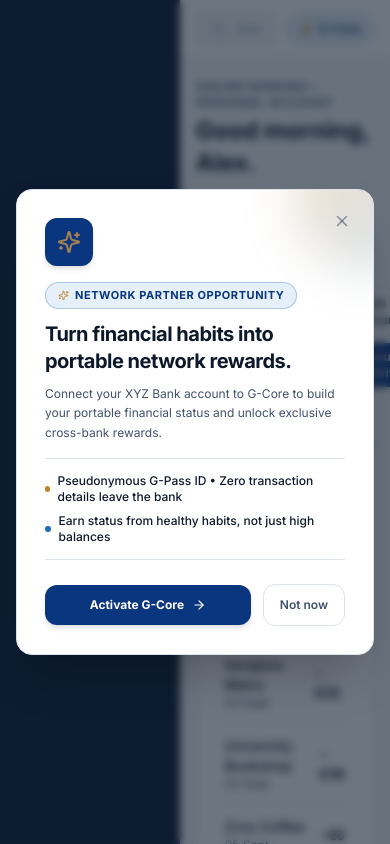
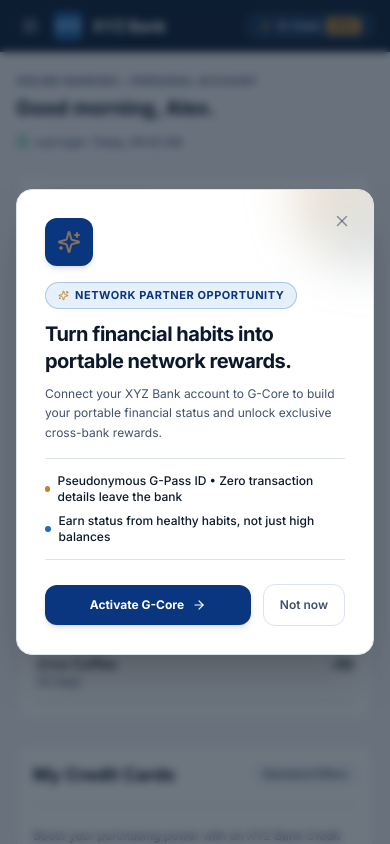
Before and after one commit to kantimohanthy/5-merit-loyalty-mvp, a Next.js app: page /bank in a window 390 px wide. Shown: the top 844 px of the page. Built offline with nearby package versions, Linux system fonts and the light colour scheme.

Commit message:
more changes for the small devices

```diff
--- a/app/bank/page.tsx
+++ b/app/bank/page.tsx
@@ -98,15 +98,15 @@
   const recentTransactions = transactions.slice(0, 5);
 
   return (
-    <div className="flex min-h-screen bg-xyz-surface text-xyz-ink">
-      {/* Fixed Left Sidebar */}
+    <div className="flex flex-col lg:flex-row min-h-screen bg-xyz-surface text-xyz-ink w-full max-w-full overflow-x-hidden">
+      {/* Sidebar Component (Includes Compact Top Header on < lg, Hidden Sidebar Drawer on < lg when closed, Sticky Sidebar on >= lg) */}
       <BankSidebar onNavigateToTransactions={scrollToTransactions} />
 
-      {/* Main Content Area */}
-      <div className="flex min-h-screen flex-1 flex-col min-w-0">
-        {/* Top Header / Search Row */}
-        <header className="border-b border-xyz-border bg-white px-4 py-3 sm:px-6 sm:py-3.5 shadow-2xs">
-          <div className="mx-auto flex max-w-6xl items-center justify-between gap-3">
+      {/* Main Content Area: 100% width on mobile, zero left margin or padding offsets */}
+      <div className="flex min-h-screen flex-1 flex-col min-w-0 w-full max-w-full">
+        {/* Desktop Top Header / Search Row (HIDDEN ON MOBILE < lg) */}
+        <header className="hidden lg:block border-b border-xyz-border bg-white px-6 py-3.5 shadow-2xs">
+          <div className="mx-auto flex max-w-6xl items-center justify-between gap-4">
             {/* Search Input */}
             <div className="relative flex-1 max-w-md">
               <Search
@@ -116,14 +116,14 @@
               <input
                 type="text"
                 readOnly
-                placeholder="Search XYZ Bank..."
-                className="w-full rounded-lg border border-xyz-border bg-xyz-surface pl-10 pr-3 py-2 text-xs text-xyz-ink placeholder:text-xyz-ink-soft/60 focus:outline-none focus:border-xyz-accent cursor-pointer"
+                placeholder="Search XYZ Bank Online..."
+                className="w-full rounded-lg border border-xyz-border bg-xyz-surface pl-10 pr-4 py-2 text-xs text-xyz-ink placeholder:text-xyz-ink-soft/60 focus:outline-none focus:border-xyz-accent cursor-pointer"
               />
             </div>
 
             {/* Account Tier Badge & G-Core Quick Link */}
-            <div className="flex items-center gap-2 sm:gap-3 shrink-0">
-              <div className="hidden md:inline-flex items-center gap-1.5 rounded-full border border-xyz-border bg-xyz-surface px-3 py-1 text-xs font-medium text-xyz-ink-soft">
+            <div className="flex items-center gap-3">
+              <div className="inline-flex items-center gap-1.5 rounded-full border border-xyz-border bg-xyz-surface px-3 py-1 text-xs font-medium text-xyz-ink-soft">
                 <Shield size={13} className="text-xyz-accent" />
                 <span>
                   Tier: <strong className="text-xyz-ink font-semibold">{status.tier} Member</strong>
@@ -132,11 +132,11 @@
 
               <Link
                 href="/ecosystem"
-                className="inline-flex items-center gap-1.5 rounded-full border border-xyz-accent/30 bg-xyz-accent-soft px-3 py-1.5 text-xs font-semibold text-xyz-primary hover:bg-xyz-accent/15 transition-colors shadow-2xs shrink-0"
+                className="inline-flex items-center gap-1.5 rounded-full border border-xyz-accent/30 bg-xyz-accent-soft px-3.5 py-1.5 text-xs font-semibold text-xyz-primary hover:bg-xyz-accent/15 transition-colors shadow-2xs"
               >
                 <Sparkles size={13} className="text-amber-500 animate-pulse" />
                 <span>G-Core</span>
-                <span className="rounded bg-xyz-primary px-1.5 py-0.2 text-[9px] font-bold text-white uppercase tracking-wider hidden xs:inline">
+                <span className="rounded bg-xyz-primary px-1.5 py-0.2 text-[9px] font-bold text-white uppercase tracking-wider">
                   New
                 </span>
               </Link>
@@ -147,53 +147,53 @@
         {/* Dashboard Body */}
         <main className="mx-auto w-full max-w-6xl flex-1 px-4 py-5 sm:px-6 sm:py-8 space-y-6 sm:space-y-8">
           {/* Welcome Header */}
-          <div className="flex flex-wrap items-center justify-between gap-4">
+          <div className="flex flex-wrap items-center justify-between gap-3">
             <div>
-              <div className="text-xs uppercase tracking-wider text-xyz-ink-soft font-semibold">
+              <div className="text-[11px] uppercase tracking-wider text-xyz-ink-soft font-semibold">
                 Online Banking &bull; Personal Account
               </div>
-              <h1 className="mt-1 text-2xl font-bold text-xyz-ink">
+              <h1 className="mt-1 text-xl sm:text-2xl font-bold text-xyz-ink">
                 {greeting()}, {customer.name.split(" ")[0]}.
               </h1>
             </div>
-            <div className="text-xs text-xyz-ink-soft font-medium flex items-center gap-1.5">
-              <Lock size={13} className="text-emerald-600" />
+            <div className="text-[11px] sm:text-xs text-xyz-ink-soft font-medium flex items-center gap-1.5">
+              <Lock size={13} className="text-emerald-600 shrink-0" />
               <span>Last login: Today, 09:42 AM</span>
             </div>
           </div>
 
           {/* Accounts & Cards Grid */}
           <div className="grid grid-cols-1 gap-6 lg:grid-cols-2">
-            {/* My Accounts Card */}
-            <div id="accounts" className="rounded-xl border border-xyz-border bg-xyz-card p-6 shadow-2xs">
-              <div className="flex items-center justify-between border-b border-xyz-border pb-4">
-                <div>
-                  <div className="flex items-center gap-2">
+            {/* My Accounts Card (FULL WIDTH ON MOBILE) */}
+            <div id="accounts" className="w-full max-w-none rounded-xl border border-xyz-border bg-xyz-card p-4 sm:p-6 shadow-2xs">
+              <div className="border-b border-xyz-border pb-4">
+                <div className="flex items-center justify-between">
                   <span className="rounded-full bg-xyz-accent-soft px-2.5 py-0.5 text-[11px] font-semibold text-xyz-primary border border-xyz-accent/20">
                     Checking Account
                   </span>
-                    <span className="text-xs font-mono text-xyz-ink-soft">
+                  <span className="text-xs font-mono text-xyz-ink-soft font-semibold">
                     *4821
                   </span>
                 </div>
-                  <div className="mt-3 text-3xl font-bold text-xyz-ink">
+
+                <div className="mt-3 font-display text-3xl font-bold text-xyz-ink tracking-tight">
                   {formatEuro(availableBalance)}
                 </div>
-                  <div className="mt-1 text-xs text-xyz-ink-soft">
-                    Total ledger balance: {formatEuro(currentBalance)}
-                  </div>
+                <div className="mt-1 text-xs text-xyz-ink-soft font-medium">
+                  Total ledger balance: <span className="font-semibold text-xyz-ink">{formatEuro(currentBalance)}</span>
                 </div>
 
-                <div className="flex flex-col gap-2">
+                {/* Account Action Buttons: Horizontal Grid [ All Accounts ] [ Account Activity ] on Mobile */}
+                <div className="mt-4 grid grid-cols-2 gap-2 sm:flex sm:items-center sm:justify-end">
                   <button
                     onClick={() => {}}
-                    className="flex items-center justify-center gap-1.5 rounded-lg border border-xyz-border bg-xyz-surface px-3 py-1.5 text-xs font-semibold text-xyz-ink hover:bg-xyz-accent-soft hover:text-xyz-primary transition-colors"
+                    className="flex items-center justify-center gap-1 rounded-lg border border-xyz-border bg-xyz-surface px-3 py-2 text-xs font-semibold text-xyz-ink hover:bg-xyz-accent-soft hover:text-xyz-primary transition-colors"
                   >
                     All Accounts
                   </button>
                   <button
                     onClick={scrollToTransactions}
-                    className="flex items-center justify-center gap-1.5 rounded-lg bg-xyz-primary px-3 py-1.5 text-xs font-semibold text-white hover:bg-xyz-primary-dark transition-colors shadow-2xs"
+                    className="flex items-center justify-center gap-1 rounded-lg bg-xyz-primary px-3 py-2 text-xs font-semibold text-white hover:bg-xyz-primary-dark transition-colors shadow-2xs"
                   >
                     Account Activity
                   </button>
@@ -215,10 +215,10 @@
                     return (
                       <div
                         key={txn.id}
-                        className="flex items-center justify-between py-3 px-1 text-sm hover:bg-xyz-surface transition-colors"
+                        className="flex items-start justify-between gap-4 py-3 px-1 text-sm hover:bg-xyz-surface transition-colors"
                       >
-                        <div>
-                          <div className="font-medium text-xyz-ink">{txn.merchant}</div>
+                        <div className="min-w-0 flex-1 break-words">
+                          <div className="font-medium text-xyz-ink truncate">{txn.merchant}</div>
                           <div className="text-xs text-xyz-ink-soft">
                             {new Date(txn.date).toLocaleDateString("en-GB", {
                               day: "2-digit",
@@ -227,7 +227,7 @@
                           </div>
                         </div>
                         <div
-                          className={`font-semibold font-mono text-sm ${
+                          className={`shrink-0 text-right font-semibold font-mono text-sm ${
                             isInflow ? "text-emerald-600" : "text-xyz-ink"
                           }`}
                         >
@@ -240,8 +240,8 @@
               </div>
             </div>
 
-            {/* My Credit Cards Card */}
-            <div id="cards" className="flex flex-col justify-between rounded-xl border border-xyz-border bg-xyz-card p-6 shadow-2xs">
+            {/* My Credit Cards Card (FULL WIDTH ON MOBILE) */}
+            <div id="cards" className="w-full max-w-none flex flex-col justify-between rounded-xl border border-xyz-border bg-xyz-card p-4 sm:p-6 shadow-2xs">
               <div>
                 <div className="flex items-center justify-between border-b border-xyz-border pb-4">
                   <h2 className="font-bold text-lg text-xyz-ink">My Credit Cards</h2>
@@ -298,7 +298,7 @@
               Quick Shortcuts
             </div>
 
-            <div className="grid grid-cols-2 gap-3 sm:grid-cols-3 md:grid-cols-5">
+            <div className="grid grid-cols-2 gap-2.5 sm:gap-3 sm:grid-cols-3 md:grid-cols-5">
               {[
                 { label: "My Assets", icon: Building2 },
                 { label: "Recent Transactions", icon: Receipt, action: scrollToTransactions },
@@ -311,9 +311,9 @@
                   <button
                     key={shortcut.label}
                     onClick={shortcut.action || (() => {})}
-                    className="flex flex-col items-center justify-center rounded-xl border border-xyz-border bg-xyz-card p-4 text-center hover:border-xyz-accent hover:bg-xyz-accent-soft/50 transition-all shadow-2xs group"
+                    className="flex flex-col items-center justify-center rounded-xl border border-xyz-border bg-xyz-card p-3.5 sm:p-4 text-center hover:border-xyz-accent hover:bg-xyz-accent-soft/50 transition-all shadow-2xs group"
                   >
-                    <div className="flex h-10 w-10 items-center justify-center rounded-lg bg-xyz-surface text-xyz-primary group-hover:bg-xyz-primary group-hover:text-white transition-colors">
+                    <div className="flex h-9 w-9 sm:h-10 sm:w-10 items-center justify-center rounded-lg bg-xyz-surface text-xyz-primary group-hover:bg-xyz-primary group-hover:text-white transition-colors">
                       <Icon size={18} />
                     </div>
                     <span className="mt-2 text-xs font-semibold text-xyz-ink group-hover:text-xyz-primary transition-colors">
@@ -326,7 +326,7 @@
           </div>
 
           {/* Promo Carousel */}
-          <div className="rounded-xl border border-xyz-border bg-xyz-card p-6 shadow-2xs">
+          <div className="rounded-xl border border-xyz-border bg-xyz-card p-4 sm:p-6 shadow-2xs">
             <div className="flex items-center justify-between mb-4">
               <span className="text-xs font-bold uppercase tracking-wider text-xyz-ink-soft">
                 Featured Bank Offers
@@ -349,7 +349,7 @@
               </div>
             </div>
 
-            <div className="relative min-h-[100px] rounded-lg border border-xyz-border bg-xyz-surface p-5 flex flex-col justify-between">
+            <div className="relative min-h-[100px] rounded-lg border border-xyz-border bg-xyz-surface p-4 sm:p-5 flex flex-col justify-between">
               <div className="flex flex-wrap items-center justify-between gap-2">
                 <span className="rounded bg-xyz-primary px-2.5 py-0.5 text-[10px] font-bold uppercase tracking-wider text-white">
                   {CAROUSEL_OFFERS[currentSlide].badge}
--- a/components/bank/BankSidebar.tsx
+++ b/components/bank/BankSidebar.tsx
@@ -17,6 +17,7 @@
   Sparkles,
 } from "lucide-react";
 import { useDemo } from "@/lib/demo-context";
+import { cn } from "@/lib/utils";
 
 function getGreetingTime() {
   const hour = new Date().getHours();
@@ -27,12 +28,22 @@
 
 interface BankSidebarProps {
   onNavigateToTransactions?: () => void;
+  mobileOpen?: boolean;
+  setMobileOpen?: (open: boolean) => void;
 }
 
-export function BankSidebar({ onNavigateToTransactions }: BankSidebarProps) {
+export function BankSidebar({
+  onNavigateToTransactions,
+  mobileOpen: externalMobileOpen,
+  setMobileOpen: externalSetMobileOpen,
+}: BankSidebarProps) {
   const router = useRouter();
   const { customer, reset } = useDemo();
-  const [mobileOpen, setMobileOpen] = useState(false);
+  const [internalMobileOpen, setInternalMobileOpen] = useState(false);
+
+  const mobileOpen =
+    externalMobileOpen !== undefined ? externalMobileOpen : internalMobileOpen;
+  const setMobileOpen = externalSetMobileOpen || setInternalMobileOpen;
 
   const greeting = getGreetingTime();
   const customerName = customer?.name || "Customer";
@@ -63,24 +74,35 @@
 
   return (
     <>
-      {/* Mobile Top Header */}
-      <div className="flex items-center justify-between border-b border-xyz-border bg-xyz-sidebar-bg px-4 py-3 lg:hidden text-xyz-sidebar-ink z-40">
+      {/* Mobile Top Header (< lg) */}
+      <div className="flex items-center justify-between border-b border-xyz-border bg-xyz-sidebar-bg px-4 py-3 lg:hidden text-white z-30 w-full shrink-0">
         <div className="flex items-center gap-2.5">
-          <div className="flex h-8 w-8 items-center justify-center rounded bg-xyz-accent font-bold text-white text-xs">
+          <button
+            onClick={() => setMobileOpen(!mobileOpen)}
+            className="rounded p-1 text-xyz-sidebar-ink hover:bg-xyz-primary-dark transition-colors"
+            aria-label="Toggle Navigation Menu"
+          >
+            {mobileOpen ? <X size={20} /> : <Menu size={20} />}
+          </button>
+          <div className="flex h-7 w-7 items-center justify-center rounded bg-xyz-accent font-bold text-white text-xs">
             XYZ
           </div>
           <span className="font-bold text-base text-white tracking-tight">XYZ Bank</span>
         </div>
-        <button
-          onClick={() => setMobileOpen(!mobileOpen)}
-          className="rounded p-1.5 text-xyz-sidebar-ink hover:bg-xyz-primary-dark"
-          aria-label="Toggle Navigation"
+
+        <Link
+          href="/ecosystem"
+          className="inline-flex items-center gap-1.5 rounded-full border border-amber-400/40 bg-xyz-accent/30 px-3 py-1 text-xs font-semibold text-white hover:bg-xyz-accent/50 transition-colors shadow-2xs"
         >
-          {mobileOpen ? <X size={20} /> : <Menu size={20} />}
-        </button>
+          <Sparkles size={13} className="text-amber-400 animate-pulse" />
+          <span>G-Core</span>
+          <span className="rounded bg-amber-400 px-1.5 py-0.2 text-[9px] font-bold text-xyz-ink uppercase tracking-wider">
+            New
+          </span>
+        </Link>
       </div>
 
-      {/* Mobile Sidebar Overlay Drawer */}
+      {/* Mobile Sidebar Overlay Drawer Backdrop (< lg) */}
       {mobileOpen && (
         <div
           className="fixed inset-0 z-40 bg-xyz-ink/60 backdrop-blur-xs lg:hidden"
@@ -88,14 +110,21 @@
         />
       )}
 
-      {/* Sidebar Container */}
+      {/* Sidebar Container:
+          On mobile (< lg): Hidden when mobileOpen is false. When mobileOpen is true: fixed overlay drawer.
+          On desktop (>= lg): Always visible, sticky w-64 sidebar.
+      */}
       <aside
-        className={`fixed inset-y-0 left-0 z-50 flex w-64 flex-col bg-xyz-sidebar-bg text-xyz-sidebar-ink transition-transform duration-200 ease-in-out lg:sticky lg:top-0 lg:h-screen lg:translate-x-0 ${
-          mobileOpen ? "translate-x-0" : "-translate-x-full"
-        }`}
+        className={cn(
+          "w-64 flex-col bg-xyz-sidebar-bg text-xyz-sidebar-ink transition-transform duration-200 ease-in-out z-50 shrink-0",
+          mobileOpen
+            ? "fixed inset-y-0 left-0 flex translate-x-0 shadow-2xl"
+            : "hidden lg:flex lg:sticky lg:top-0 lg:h-screen lg:translate-x-0"
+        )}
       >
         {/* XYZ Bank Brand Header */}
-        <div className="flex items-center gap-3 border-b border-xyz-primary/40 px-6 py-5 shrink-0">
+        <div className="flex items-center justify-between border-b border-xyz-primary/40 px-6 py-5 shrink-0">
+          <div className="flex items-center gap-3">
             <div className="flex h-9 w-9 items-center justify-center rounded-lg bg-xyz-accent font-bold text-white text-sm shadow-xs">
               XYZ
             </div>
@@ -107,6 +136,14 @@
                 <ShieldCheck size={11} className="text-emerald-400" /> Secure Online Banking
               </div>
             </div>
+          </div>
+          <button
+            onClick={() => setMobileOpen(false)}
+            className="lg:hidden rounded p-1 text-xyz-sidebar-ink/70 hover:text-white hover:bg-xyz-primary-dark"
+            aria-label="Close sidebar"
+          >
+            <X size={18} />
+          </button>
         </div>
 
         {/* User Block at Top */}
```
Also changed, not shown: 1 other file (tests, documents, lock files or other folders). Lines whose indentation alone changed are shown as unchanged.
